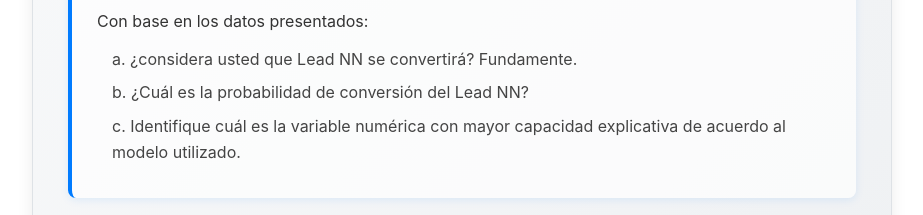
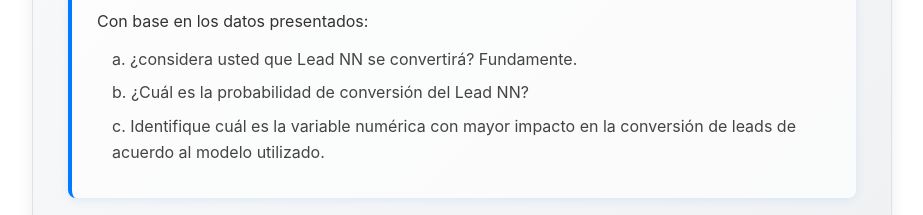
Before and after one commit to wicliberman/Data_Science, a plain HTML site: page index.html in a window 1280 px wide. Shown: the part 5936-6151 px from the top of the page, without its empty margins (178-1101 px from the left). Drawn offline with Linux system fonts and the light colour scheme.

Commit message:
Update index.html

```diff
--- a/index.html
+++ b/index.html
@@ -563,7 +563,7 @@
                 <p>Con base en los datos presentados:</p>
                 <div class="question-item">a. ¿considera usted que Lead NN se convertirá? Fundamente.</div>
                 <div class="question-item">b. ¿Cuál es la probabilidad de conversión del Lead NN?</div>
-                <div class="question-item">c. Identifique cuál es la variable numérica con mayor capacidad explicativa de acuerdo al modelo utilizado.</div>
+                <div class="question-item">c. Identifique cuál es la variable numérica con mayor impacto en la conversión de leads de acuerdo al modelo utilizado.</div>
             </div>
 
             <div class="question-group">
```
